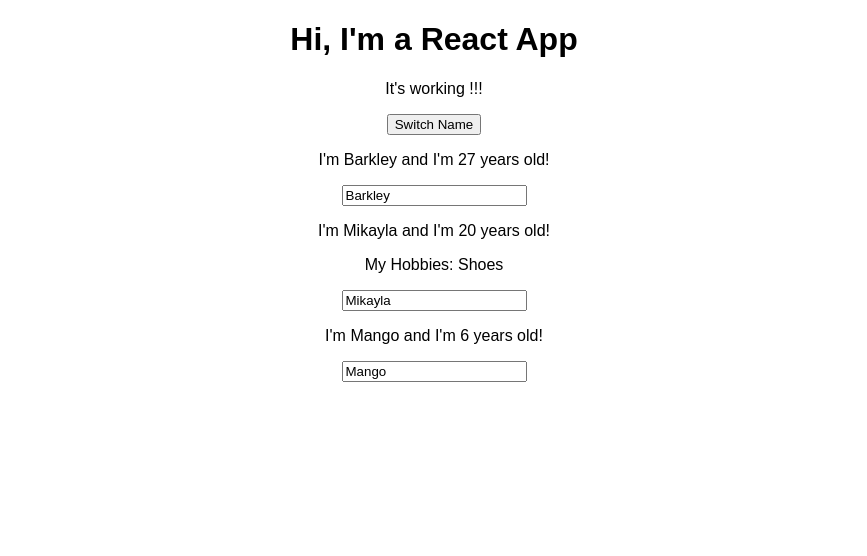
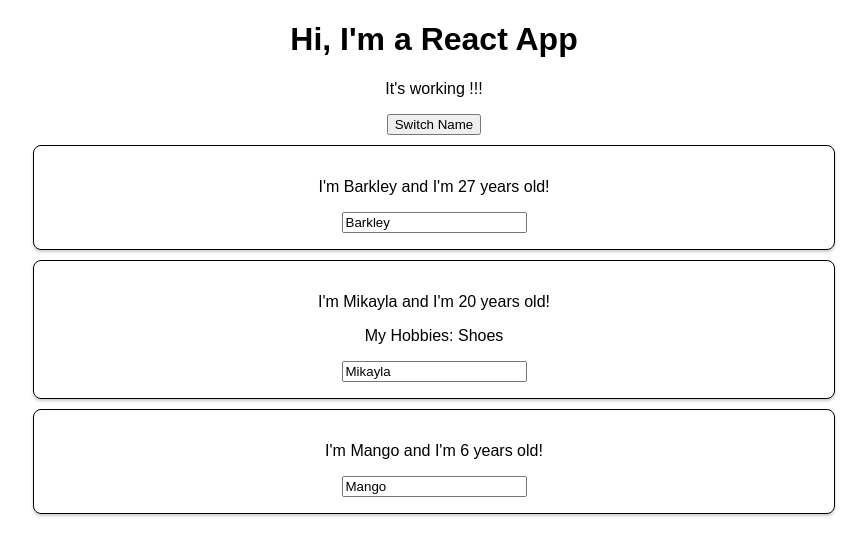
Before and after one commit to barksanto/react-builder, a React (Create React App) app: page / in a window 1280 px wide. Shown: the top 556 px of the page, without its empty margins (206-1073 px from the left). Built offline with nearby package versions, Linux system fonts and the light colour scheme.

Commit message:
added Person.css file and imported it into Person.js, made each Person component look like a card

```diff
--- /dev/null
+++ b/src/Person/Person.css
@@ -0,0 +1,11 @@
+/* give name of component because otherwise it's global */
+.Person{
+  width: 60%;
+  margin: auto;
+  border: 1px solid black;
+  box-shadow: 0 2px 3px #ccc;
+  margin-top: 10px;
+  padding: 16px;
+  text-align: center;
+  border-radius: 8px;
+}
--- a/src/Person/Person.js
+++ b/src/Person/Person.js
@@ -1,11 +1,12 @@
 import React from 'react'
+import './Person.css'
 
 const person = (props) => {
   return (
-    <div>
+    <div className="Person">
       <p onClick={props.click}>I'm {props.name} and I'm {props.age} years old!</p>
       <p>{props.children}</p>
-      <input type="text" onChange={props.changed} value={props.name}/>
+      <input type="text" onChange={props.changed} value={props.name} />
     </div>
   )
 }
```
